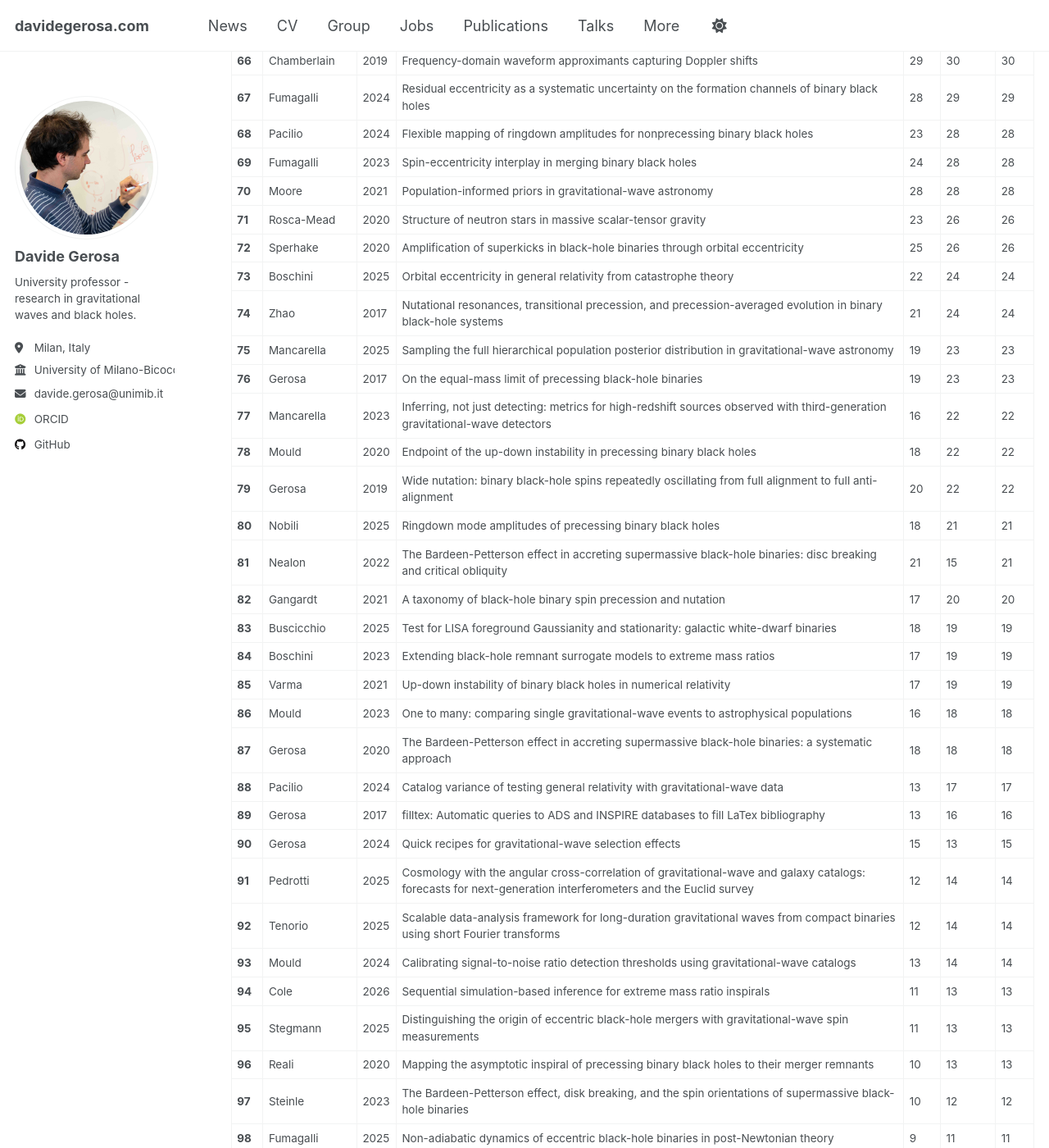
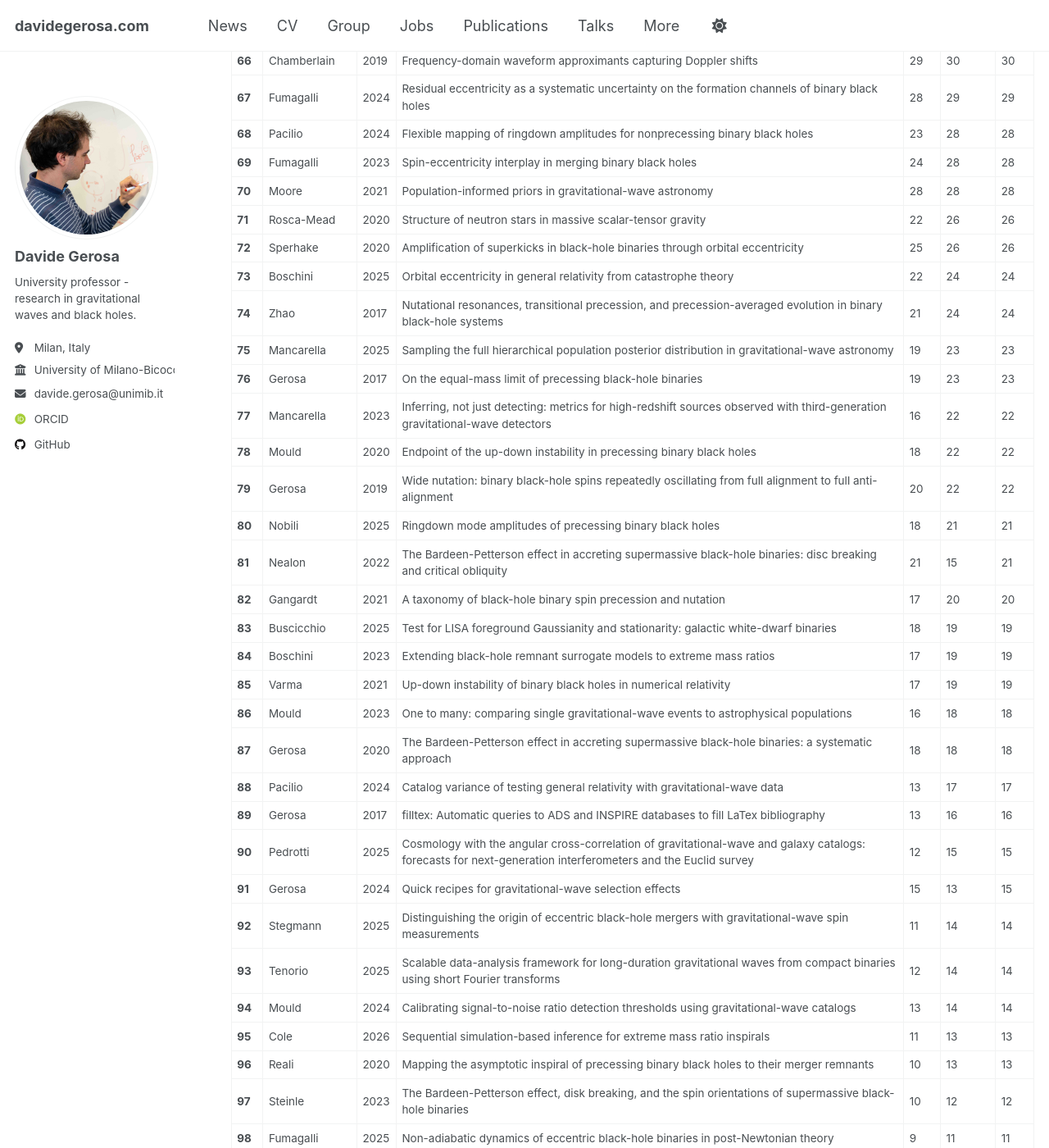
Before and after one commit to dgerosa/website, a Jekyll site: the page built from _pages/citations.md, in a window 1280 px wide and 1400 px high, scrolled down 3137 px. Shown: the whole window at 82% size. Built offline with Jekyll 4.4.1, drawn with Linux system fonts in a browser that asks for light colours; some web fonts are replaced; some of the changed text lies outside the part shown.

Commit message:
Website update from workflow

```diff
--- a/_pages/_citations.md
+++ b/_pages/_citations.md
@@ -79,7 +79,7 @@
 | **68** | Pacilio | 2024 | Flexible mapping of ringdown amplitudes for nonprecessing binary black holes | 23 | 28 | 28 |
 | **69** | Fumagalli | 2023 | Spin-eccentricity interplay in merging binary black holes | 24 | 28 | 28 |
 | **70** | Moore | 2021 | Population-informed priors in gravitational-wave astronomy | 28 | 28 | 28 |
-| **71** | Rosca-Mead | 2020 | Structure of neutron stars in massive scalar-tensor gravity | 23 | 26 | 26 |
+| **71** | Rosca-Mead | 2020 | Structure of neutron stars in massive scalar-tensor gravity | 22 | 26 | 26 |
 | **72** | Sperhake | 2020 | Amplification of superkicks in black-hole binaries through orbital eccentricity | 25 | 26 | 26 |
 | **73** | Boschini | 2025 | Orbital eccentricity in general relativity from catastrophe theory | 22 | 24 | 24 |
 | **74** | Zhao | 2017 | Nutational resonances, transitional precession, and precession-averaged evolution in binary black-hole systems | 21 | 24 | 24 |
@@ -98,12 +98,12 @@
 | **87** | Gerosa | 2020 | The Bardeen-Petterson effect in accreting supermassive black-hole binaries: a systematic approach | 18 | 18 | 18 |
 | **88** | Pacilio | 2024 | Catalog variance of testing general relativity with gravitational-wave data | 13 | 17 | 17 |
 | **89** | Gerosa | 2017 | filltex: Automatic queries to ADS and INSPIRE databases to fill LaTex bibliography | 13 | 16 | 16 |
-| **90** | Gerosa | 2024 | Quick recipes for gravitational-wave selection effects | 15 | 13 | 15 |
-| **91** | Pedrotti | 2025 | Cosmology with the angular cross-correlation of gravitational-wave and galaxy catalogs: forecasts for next-generation interferometers and the Euclid survey | 12 | 14 | 14 |
-| **92** | Tenorio | 2025 | Scalable data-analysis framework for long-duration gravitational waves from compact binaries using short Fourier transforms | 12 | 14 | 14 |
-| **93** | Mould | 2024 | Calibrating signal-to-noise ratio detection thresholds using gravitational-wave catalogs | 13 | 14 | 14 |
-| **94** | Cole | 2026 | Sequential simulation-based inference for extreme mass ratio inspirals | 11 | 13 | 13 |
-| **95** | Stegmann | 2025 | Distinguishing the origin of eccentric black-hole mergers with gravitational-wave spin measurements | 11 | 13 | 13 |
+| **90** | Pedrotti | 2025 | Cosmology with the angular cross-correlation of gravitational-wave and galaxy catalogs: forecasts for next-generation interferometers and the Euclid survey | 12 | 15 | 15 |
+| **91** | Gerosa | 2024 | Quick recipes for gravitational-wave selection effects | 15 | 13 | 15 |
+| **92** | Stegmann | 2025 | Distinguishing the origin of eccentric black-hole mergers with gravitational-wave spin measurements | 11 | 14 | 14 |
+| **93** | Tenorio | 2025 | Scalable data-analysis framework for long-duration gravitational waves from compact binaries using short Fourier transforms | 12 | 14 | 14 |
+| **94** | Mould | 2024 | Calibrating signal-to-noise ratio detection thresholds using gravitational-wave catalogs | 13 | 14 | 14 |
+| **95** | Cole | 2026 | Sequential simulation-based inference for extreme mass ratio inspirals | 11 | 13 | 13 |
 | **96** | Reali | 2020 | Mapping the asymptotic inspiral of precessing binary black holes to their merger remnants | 10 | 13 | 13 |
 | **97** | Steinle | 2023 | The Bardeen-Petterson effect, disk breaking, and the spin orientations of supermassive black-hole binaries | 10 | 12 | 12 |
 | **98** | Fumagalli | 2025 | Non-adiabatic dynamics of eccentric black-hole binaries in post-Newtonian theory | 9 | 11 | 11 |
@@ -207,4 +207,4 @@
 
 
 <br><br>
-*Last updated: 2026-05-13 12:29:26 UTC*
+*Last updated: 2026-05-14 05:00:45 UTC*
```
Also changed, not shown: other parts of _pages/_citations.md (+12 -12 lines), _pages/_group.md (+1 -1 lines), _pages/_publications.md (+1 -1 lines), _pages/_talks.md (+1 -1 lines).
